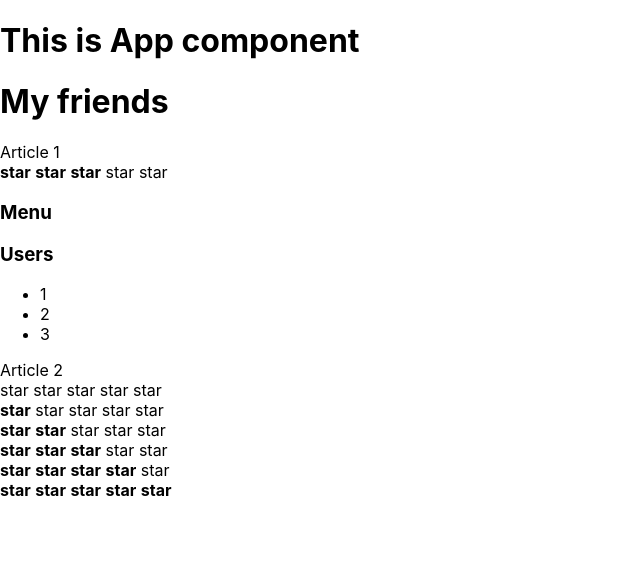
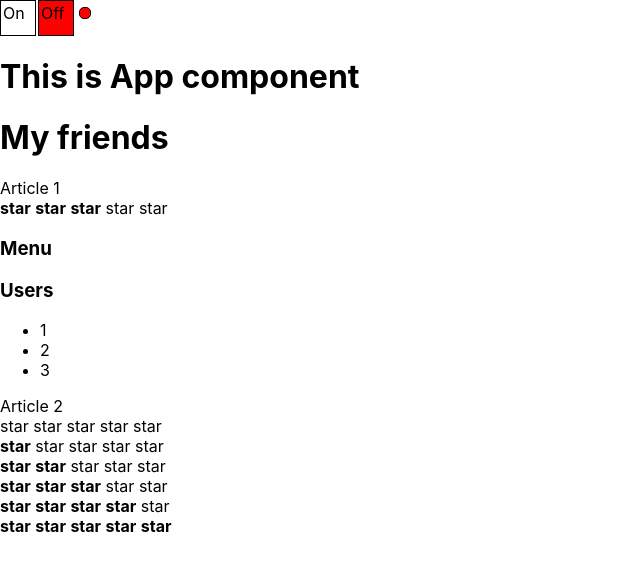
Before and after one commit to alekseiveprev/ReactTS_kabzda_kak_podrobno, a React (Create React App) app: page / in a window 1280 px wide. Shown: the top 570 px of the page, without its empty margins (0-640 px from the left). Built offline with nearby package versions, Linux system fonts and the light colour scheme.

Commit message:
feat: add batton

```diff
--- a/src/App.tsx
+++ b/src/App.tsx
@@ -1,11 +1,19 @@
 import React from 'react';
 import './App.css';
 import Accordion from './components/Accordion/Accordion';
+import OnOff from './components/OnOff/OnOff';
 import { Raiting } from './components/Raiting/Raiting';
 
 function App() {
   return (
     <div>
+
+      <OnOff  />
+      {/* <OnOff on={true} />
+      <OnOff on={false} /> */}
+
+
+
       <PageTitle title={'This is App component'} />
       <PageTitle title={'My friends'} />
       Article 1
--- /dev/null
+++ b/src/components/OnOff/OnOff.tsx
@@ -0,0 +1,46 @@
+type PropsType = {
+  // on: boolean;
+};
+
+function OnOff(props: PropsType) {
+  const on = false;
+
+  const onStyle = {
+    width: '30px',
+    height: '30px',
+    border: '1px solid black',
+    display: 'inline-block',
+    padding: '2px',
+    //  backgroundColor: props.on ? 'green' : 'white',
+    backgroundColor: on ? 'green' : 'white',
+  };
+  const offStyle = {
+    width: '30px',
+    height: '30px',
+    border: '1px solid black',
+    display: 'inline-block',
+    marginLeft: '2px',
+    padding: '2px',
+    // backgroundColor: props.on ? 'white' : 'red',
+    backgroundColor: on ? 'white' : 'red',
+  };
+  const indicatorStyle = {
+    width: '10px',
+    height: '10px',
+    borderRadius: '5px',
+    border: '1px solid black',
+    display: 'inline-block',
+    marginLeft: '5px',
+    //backgroundColor: props.on ? 'green' : 'red',
+    backgroundColor: on ? 'green' : 'red',
+  };
+  return (
+    <div>
+      <div style={onStyle}>On </div>
+      <div style={offStyle}>Off </div>
+      <div style={indicatorStyle}> </div>
+    </div>
+  );
+}
+
+export default OnOff;
```
